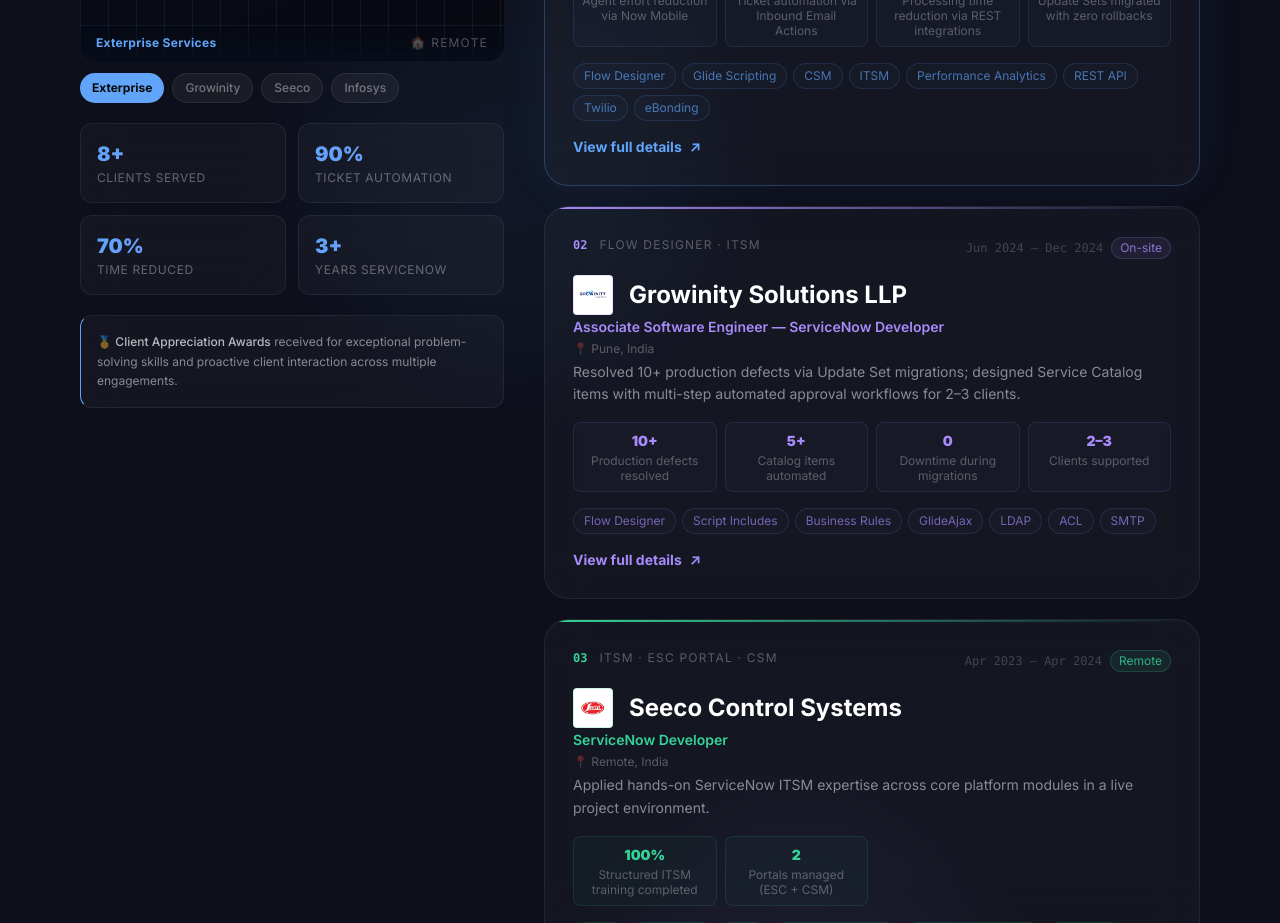
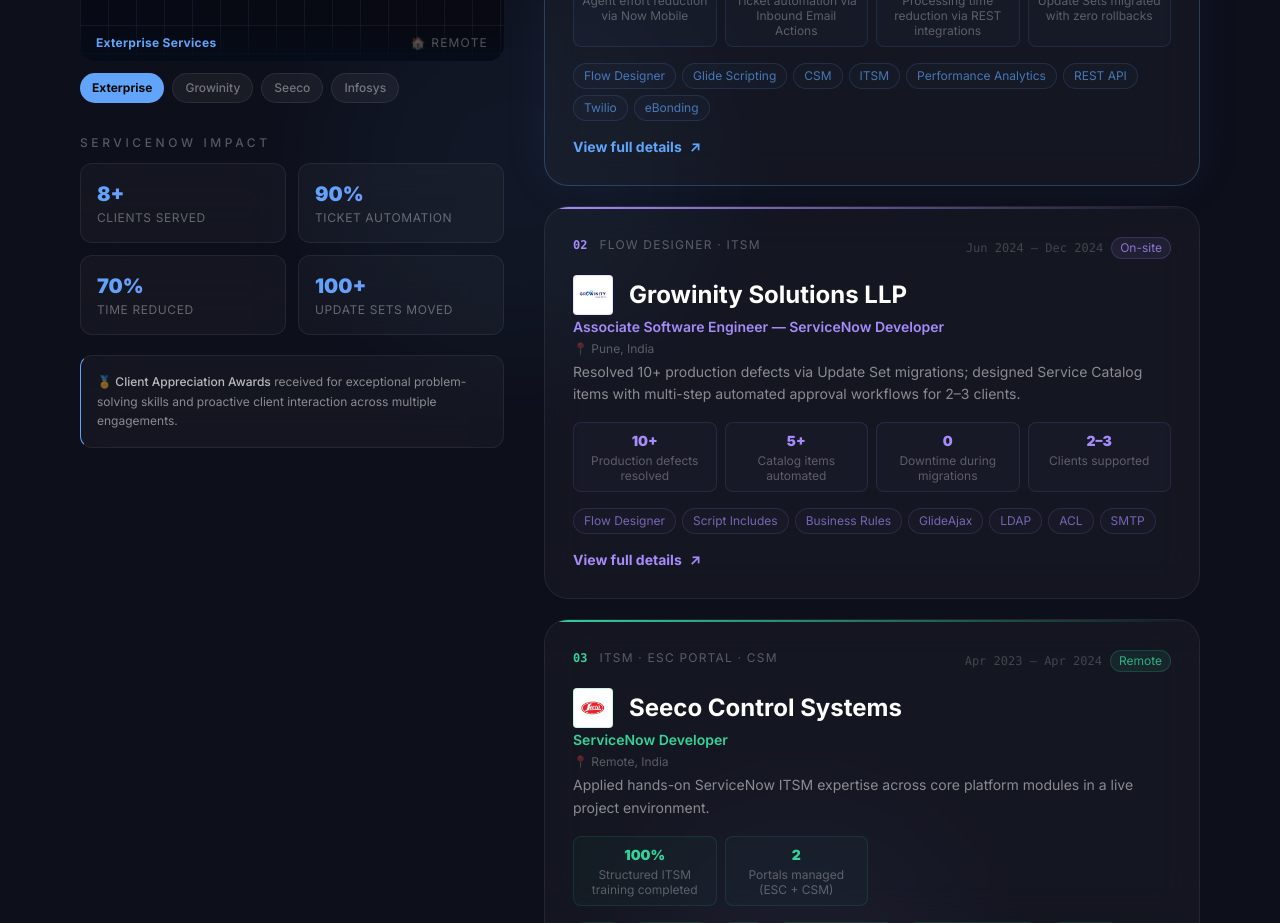
Before and after one commit to Prakshal17/my_portfolio, a Next.js app: page / in a window 1280 px wide. Shown: the part 8420-9343 px from the top of the page. Built offline with nearby package versions, Linux system fonts and the light colour scheme.

Commit message:
feat: add ServiceNow Impact heading and 100+ update sets stat to WorkExperience

```diff
--- a/components/WorkExperience.tsx
+++ b/components/WorkExperience.tsx
@@ -508,8 +508,9 @@
               </div>
 
               {/* Stats */}
-              <div className="grid grid-cols-2 gap-3 mt-5">
-                {[['8+','Clients Served'],['90%','Ticket Automation'],['70%','Time Reduced'],['3+','Years ServiceNow']].map(([v,l]) => (
+              <h3 className="text-xs tracking-[0.3em] uppercase text-white/30 font-medium mt-8 mb-3">ServiceNow Impact</h3>
+              <div className="grid grid-cols-2 gap-3">
+                {[['8+','Clients Served'],['90%','Ticket Automation'],['70%','Time Reduced'],['100+','Update Sets Moved']].map(([v,l]) => (
                   <div key={l} className="glass-card rounded-xl p-4">
                     <div className="text-xl font-black accent-text mb-0.5">{v}</div>
                     <div className="text-xs text-white/35 uppercase tracking-wider">{l}</div>
```
